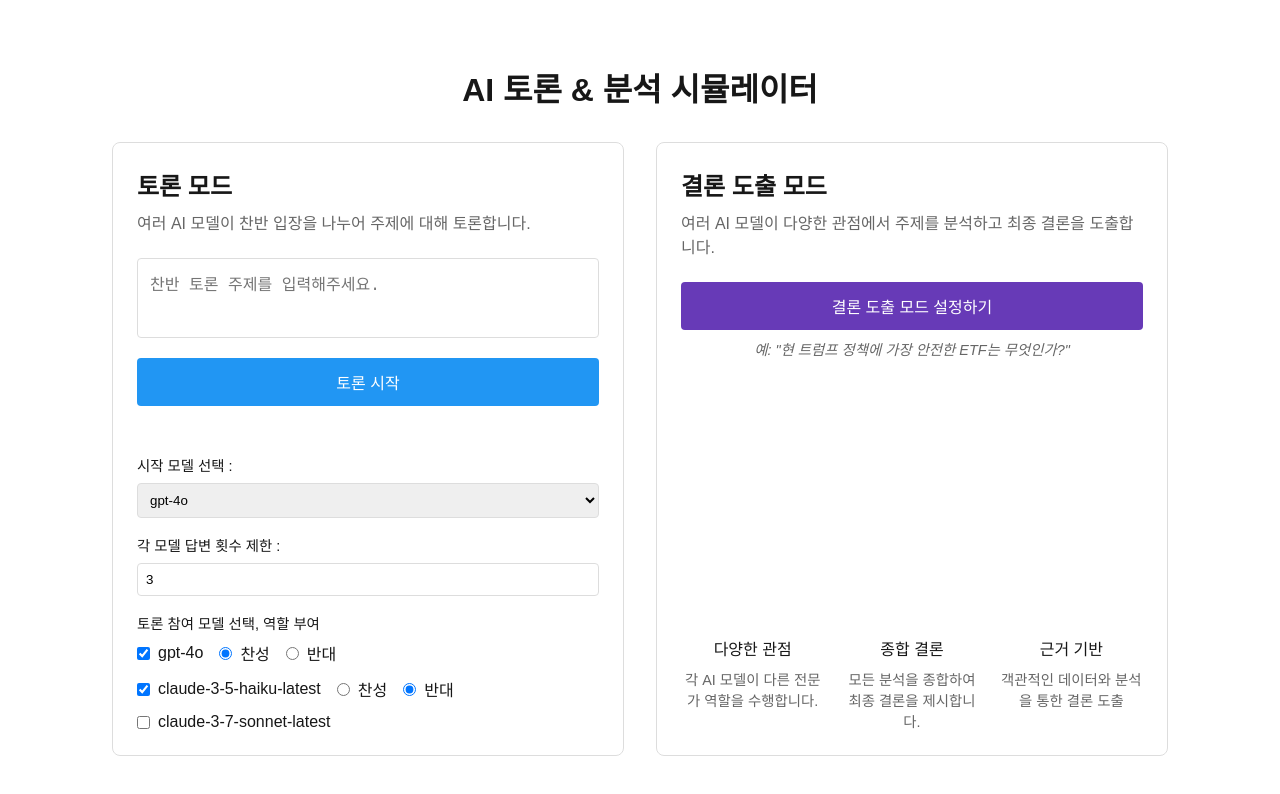
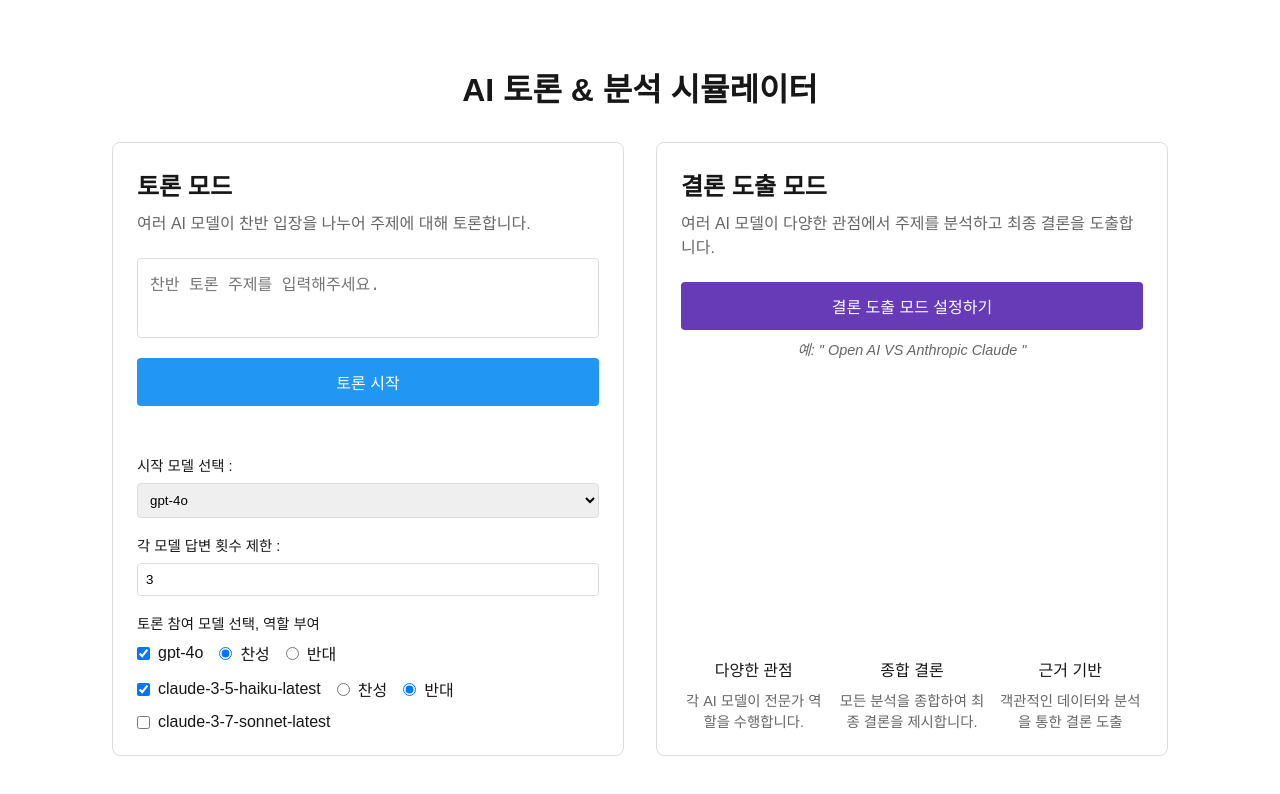
Before and after one commit to catdevdog/ai-debate-simulator, a Next.js app: page / in a window 1280 px wide. Shown: the top 794 px of the page. Built offline with nearby package versions, Linux system fonts and the light colour scheme.

Commit message:
design: 텍스트 변경

```diff
--- a/app/page.module.scss
+++ b/app/page.module.scss
@@ -132,7 +132,7 @@
 .benefits {
   display: grid;
   grid-template-columns: repeat(3, 1fr);
-  gap: 1rem;
+  gap: 0.8rem;
   margin-top: auto;
 
   @media (max-width: 1024px) {
--- a/app/page.tsx
+++ b/app/page.tsx
@@ -205,13 +205,13 @@ export default function Home() {
                 결론 도출 모드 설정하기
               </Link>
               <p className={styles.exampleText}>
-                예: &quot;현 트럼프 정책에 가장 안전한 ETF는 무엇인가?&quot;
+                예: &quot; Open AI VS Anthropic Claude &quot;
               </p>
             </div>
             <div className={styles.benefits}>
               <div className={styles.benefit}>
                 <strong>다양한 관점</strong>
-                <span>각 AI 모델이 다른 전문가 역할을 수행합니다.</span>
+                <span>각 AI 모델이 전문가 역할을 수행합니다.</span>
               </div>
               <div className={styles.benefit}>
                 <strong>종합 결론</strong>
```
